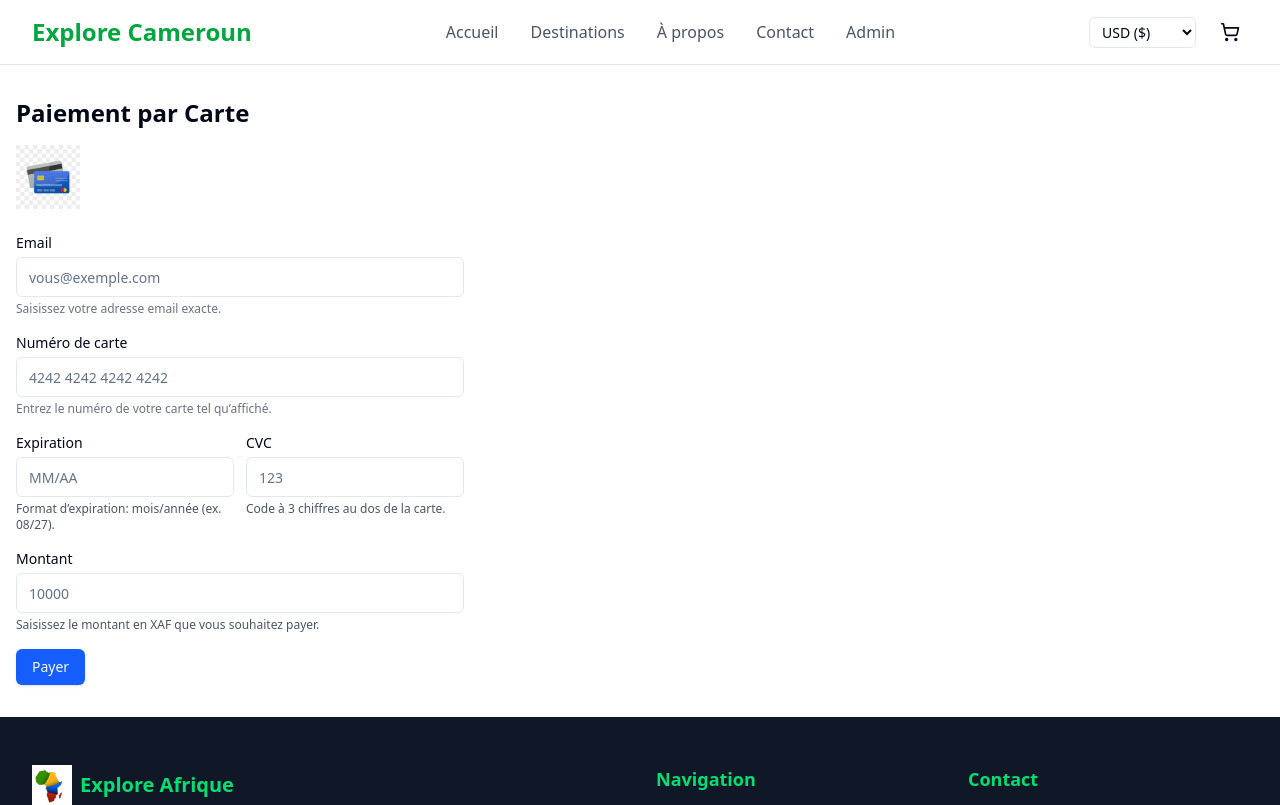
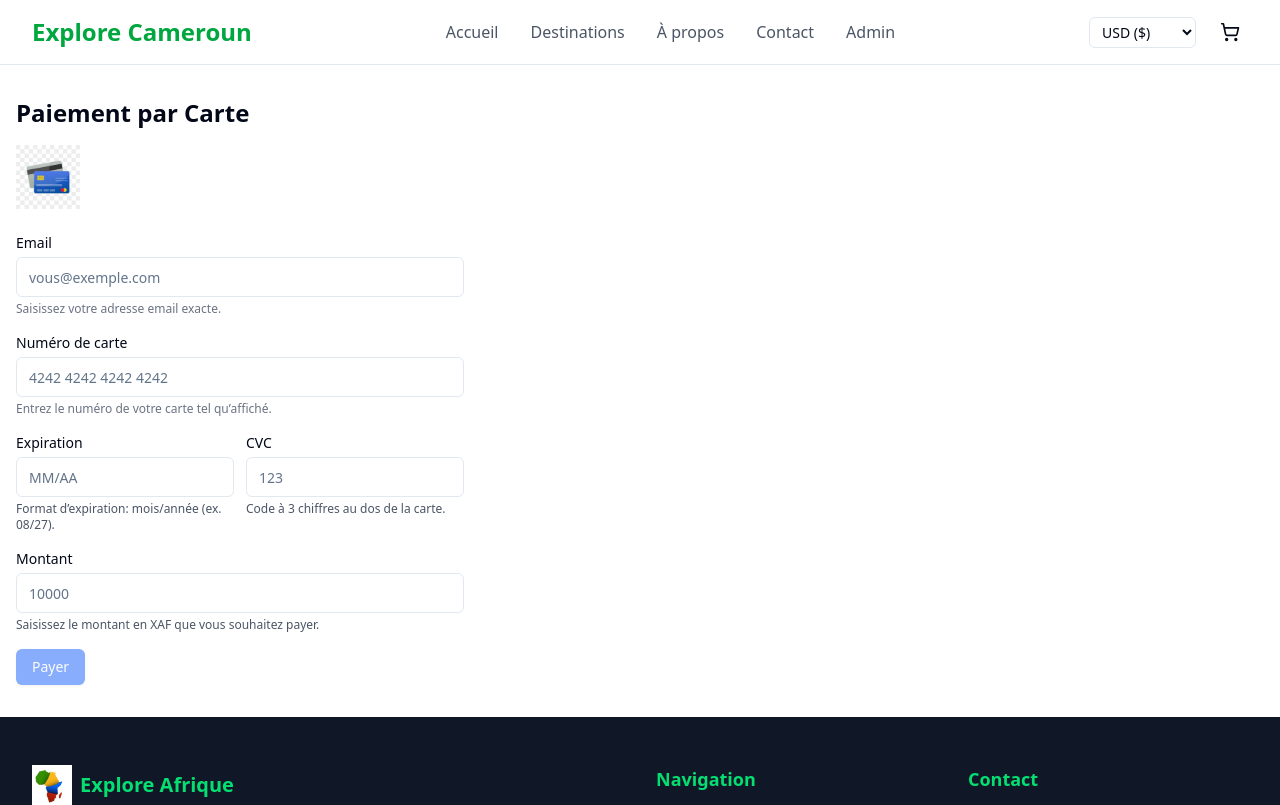
Before and after one commit to archiarchyveminsongiminwetbape-wq/EXPLORE-CAMEROUN, a React (Vite) app: page /pay/card in a window 1280 px wide. Shown: the top 805 px of the page. Built offline with nearby package versions, Linux system fonts and the light colour scheme; no server answers.

Commit message:
feat(ux): confirmation explicite avec code secret, validations des champs et bouton désactivé; ouverture du paiement dans un nouvel onglet (MTN/Orange/Carte)

```diff
--- a/source/pages/PayCard.tsx
+++ b/source/pages/PayCard.tsx
@@ -13,6 +13,12 @@ export default function PayCard() {
   const [processing, setProcessing] = React.useState(false);
   const API_BASE = (import.meta as any).env?.VITE_API_BASE || 'http://localhost:3001';
   const [confirmOpen, setConfirmOpen] = React.useState(false);
+  const emailValid = /.+@.+\..+/.test(email.trim());
+  const numberValid = /^(?:\d[ ]?){12,19}$/.test(number.replace(/-/g, ''));
+  const expiryValid = /^(0[1-9]|1[0-2])\/(\d{2})$/.test(expiry.trim());
+  const cvcValid = /^\d{3,4}$/.test(cvc.trim());
+  const amountValid = Number(amount) > 0;
+  const canSubmit = emailValid && numberValid && expiryValid && cvcValid && amountValid && !processing;
   const onSubmit = async (e: React.FormEvent) => {
     e.preventDefault();
     setConfirmOpen(true);
@@ -27,7 +33,7 @@ export default function PayCard() {
       });
       const data = await res.json();
       if (data?.ok && data?.link) {
-        window.location.href = data.link;
+        window.open(data.link, '_blank', 'noopener');
         return;
       }
       alert(data?.error || 'Impossible d’initier le paiement');
@@ -51,30 +57,45 @@ export default function PayCard() {
             <label className="block text-sm mb-1">Email</label>
             <Input type="email" required value={email} onChange={(e) => setEmail(e.target.value)} placeholder="vous@exemple.com" />
             <p className="text-xs text-gray-500 mt-1">Saisissez votre adresse email exacte.</p>
+            {!emailValid && email.length > 0 && (
+              <p className="text-xs text-red-600 mt-1">Adresse email invalide.</p>
+            )}
           </div>
           <div>
             <label className="block text-sm mb-1">Numéro de carte</label>
             <Input required value={number} onChange={(e) => setNumber(e.target.value)} placeholder="4242 4242 4242 4242" />
             <p className="text-xs text-gray-500 mt-1">Entrez le numéro de votre carte tel qu’affiché.</p>
+            {!numberValid && number.length > 0 && (
+              <p className="text-xs text-red-600 mt-1">Numéro de carte invalide.</p>
+            )}
           </div>
           <div className="grid grid-cols-2 gap-3">
             <div>
               <label className="block text-sm mb-1">Expiration</label>
               <Input required value={expiry} onChange={(e) => setExpiry(e.target.value)} placeholder="MM/AA" />
               <p className="text-xs text-gray-600 mt-1">Format d’expiration: mois/année (ex. 08/27).</p>
+              {!expiryValid && expiry.length > 0 && (
+                <p className="text-xs text-red-600 mt-1">Format MM/AA requis.</p>
+              )}
             </div>
             <div>
               <label className="block text-sm mb-1">CVC</label>
               <Input required value={cvc} onChange={(e) => setCvc(e.target.value)} placeholder="123" />
               <p className="text-xs text-gray-600 mt-1">Code à 3 chiffres au dos de la carte.</p>
+              {!cvcValid && cvc.length > 0 && (
+                <p className="text-xs text-red-600 mt-1">CVC invalide.</p>
+              )}
             </div>
           </div>
           <div>
             <label className="block text-sm mb-1">Montant</label>
             <Input type="number" required value={amount} onChange={(e) => setAmount(e.target.value)} placeholder="10000" />
             <p className="text-xs text-gray-600 mt-1">Saisissez le montant en XAF que vous souhaitez payer.</p>
+            {!amountValid && amount.length > 0 && (
+              <p className="text-xs text-red-600 mt-1">Le montant doit être supérieur à 0.</p>
+            )}
           </div>
-          <Button type="submit" className="bg-blue-600 hover:bg-blue-700" disabled={processing}>
+          <Button type="submit" className="bg-blue-600 hover:bg-blue-700 disabled:opacity-50" disabled={!canSubmit}>
             {processing ? 'Traitement...' : 'Payer'}
           </Button>
         </form>
@@ -87,7 +108,7 @@ export default function PayCard() {
                 <div><span className="text-gray-500">Méthode&nbsp;:</span> Carte bancaire</div>
                 <div><span className="text-gray-500">Email&nbsp;:</span> {email}</div>
                 <div><span className="text-gray-500">Montant&nbsp;:</span> {amount} XAF</div>
-                <div className="mt-2 text-xs text-gray-500">Vous serez redirigé vers la page de validation sécurisée du paiement.</div>
+                <div className="mt-2 text-xs text-gray-700">En cliquant sur « Confirmer », vous serez redirigé vers la page sécurisée du prestataire pour valider le paiement avec votre banque.</div>
               </div>
               <div className="flex gap-2 justify-end">
                 <Button variant="outline" onClick={() => setConfirmOpen(false)}>Annuler</Button>
--- a/source/pages/PayMTN.tsx
+++ b/source/pages/PayMTN.tsx
@@ -12,6 +12,9 @@ export default function PayMTN() {
   const [processing, setProcessing] = React.useState(false);
   const API_BASE = (import.meta as any).env?.VITE_API_BASE || 'http://localhost:3001';
   const [confirmOpen, setConfirmOpen] = React.useState(false);
+  const phoneValid = /^\d{9}$/.test(phone.trim());
+  const amountValid = Number(amount) > 0;
+  const canSubmit = phoneValid && amountValid && !processing;
 
   const onSubmit = async (e: React.FormEvent) => {
     e.preventDefault();
@@ -28,7 +31,7 @@ export default function PayMTN() {
       });
       const data = await res.json();
       if (data?.ok && data?.link) {
-        window.location.href = data.link;
+        window.open(data.link, '_blank', 'noopener');
         return;
       }
       alert(data?.error || 'Impossible d’initier le paiement');
@@ -53,13 +56,16 @@ export default function PayMTN() {
             <label className="block text-sm mb-1">Numéro MTN</label>
             <Input type="tel" required value={phone} onChange={(e) => setPhone(e.target.value)} placeholder="67x xxx xxx" />
             <p className="text-xs text-gray-600 mt-1">Saisissez votre numéro MTN Mobile Money exact.</p>
+            {!phoneValid && phone.length > 0 && (
+              <p className="text-xs text-red-600 mt-1">Le numéro doit contenir 9 chiffres.</p>
+            )}
           </div>
           <div>
             <label className="block text-sm mb-1">Montant (XAF)</label>
             <Input type="number" required value={amount} readOnly />
             <p className="text-xs text-gray-600 mt-1">Vérifiez le montant total de votre panier avant de valider.</p>
           </div>
-          <Button type="submit" className="bg-yellow-500 hover:bg-yellow-600" disabled={processing}>
+          <Button type="submit" className="bg-yellow-500 hover:bg-yellow-600 disabled:opacity-50" disabled={!canSubmit}>
             {processing ? 'Traitement...' : 'Payer'}
           </Button>
         </form>
@@ -72,7 +78,7 @@ export default function PayMTN() {
                 <div><span className="text-gray-500">Opérateur&nbsp;:</span> MTN Mobile Money</div>
                 <div><span className="text-gray-500">Téléphone&nbsp;:</span> {phone}</div>
                 <div><span className="text-gray-500">Montant&nbsp;:</span> {amount} XAF</div>
-                <div className="mt-2 text-xs text-gray-500">Vous serez redirigé vers la page de validation sécurisée pour composer votre code secret.</div>
+                <div className="mt-2 text-xs text-gray-700">En cliquant sur « Confirmer », vous serez redirigé vers la page sécurisée de l’opérateur pour valider le paiement avec votre <strong>code secret</strong>.</div>
               </div>
               <div className="flex gap-2 justify-end">
                 <Button variant="outline" onClick={() => setConfirmOpen(false)}>Annuler</Button>
--- a/source/pages/PayOrange.tsx
+++ b/source/pages/PayOrange.tsx
@@ -12,6 +12,9 @@ export default function PayOrange() {
   const [processing, setProcessing] = React.useState(false);
   const API_BASE = (import.meta as any).env?.VITE_API_BASE || 'http://localhost:3001';
   const [confirmOpen, setConfirmOpen] = React.useState(false);
+  const phoneValid = /^\d{9}$/.test(phone.trim());
+  const amountValid = Number(amount) > 0;
+  const canSubmit = phoneValid && amountValid && !processing;
   const onSubmit = async (e: React.FormEvent) => {
     e.preventDefault();
     setConfirmOpen(true);
@@ -26,7 +29,7 @@ export default function PayOrange() {
       });
       const data = await res.json();
       if (data?.ok && data?.link) {
-        window.location.href = data.link;
+        window.open(data.link, '_blank', 'noopener');
         return;
       }
       alert(data?.error || 'Impossible d’initier le paiement');
@@ -50,13 +53,16 @@ export default function PayOrange() {
             <label className="block text-sm mb-1">Numéro Orange</label>
             <Input type="tel" required value={phone} onChange={(e) => setPhone(e.target.value)} placeholder="69x xxx xxx" />
             <p className="text-xs text-gray-600 mt-1">Saisissez votre numéro Orange Money exact.</p>
+            {!phoneValid && phone.length > 0 && (
+              <p className="text-xs text-red-600 mt-1">Le numéro doit contenir 9 chiffres.</p>
+            )}
           </div>
           <div>
             <label className="block text-sm mb-1">Montant (XAF)</label>
             <Input type="number" required value={amount} readOnly />
             <p className="text-xs text-gray-600 mt-1">Vérifiez le montant total de votre panier avant de valider.</p>
           </div>
-          <Button type="submit" className="bg-orange-500 hover:bg-orange-600" disabled={processing}>
+          <Button type="submit" className="bg-orange-500 hover:bg-orange-600 disabled:opacity-50" disabled={!canSubmit}>
             {processing ? 'Traitement...' : 'Payer'}
           </Button>
         </form>
@@ -69,7 +75,7 @@ export default function PayOrange() {
                 <div><span className="text-gray-500">Opérateur&nbsp;:</span> Orange Money</div>
                 <div><span className="text-gray-500">Téléphone&nbsp;:</span> {phone}</div>
                 <div><span className="text-gray-500">Montant&nbsp;:</span> {amount} XAF</div>
-                <div className="mt-2 text-xs text-gray-500">Vous serez redirigé vers la page de validation sécurisée pour composer votre code secret.</div>
+                <div className="mt-2 text-xs text-gray-700">En cliquant sur « Confirmer », vous serez redirigé vers la page sécurisée de l’opérateur pour valider le paiement avec votre <strong>code secret</strong>.</div>
               </div>
               <div className="flex gap-2 justify-end">
                 <Button variant="outline" onClick={() => setConfirmOpen(false)}>Annuler</Button>
```
